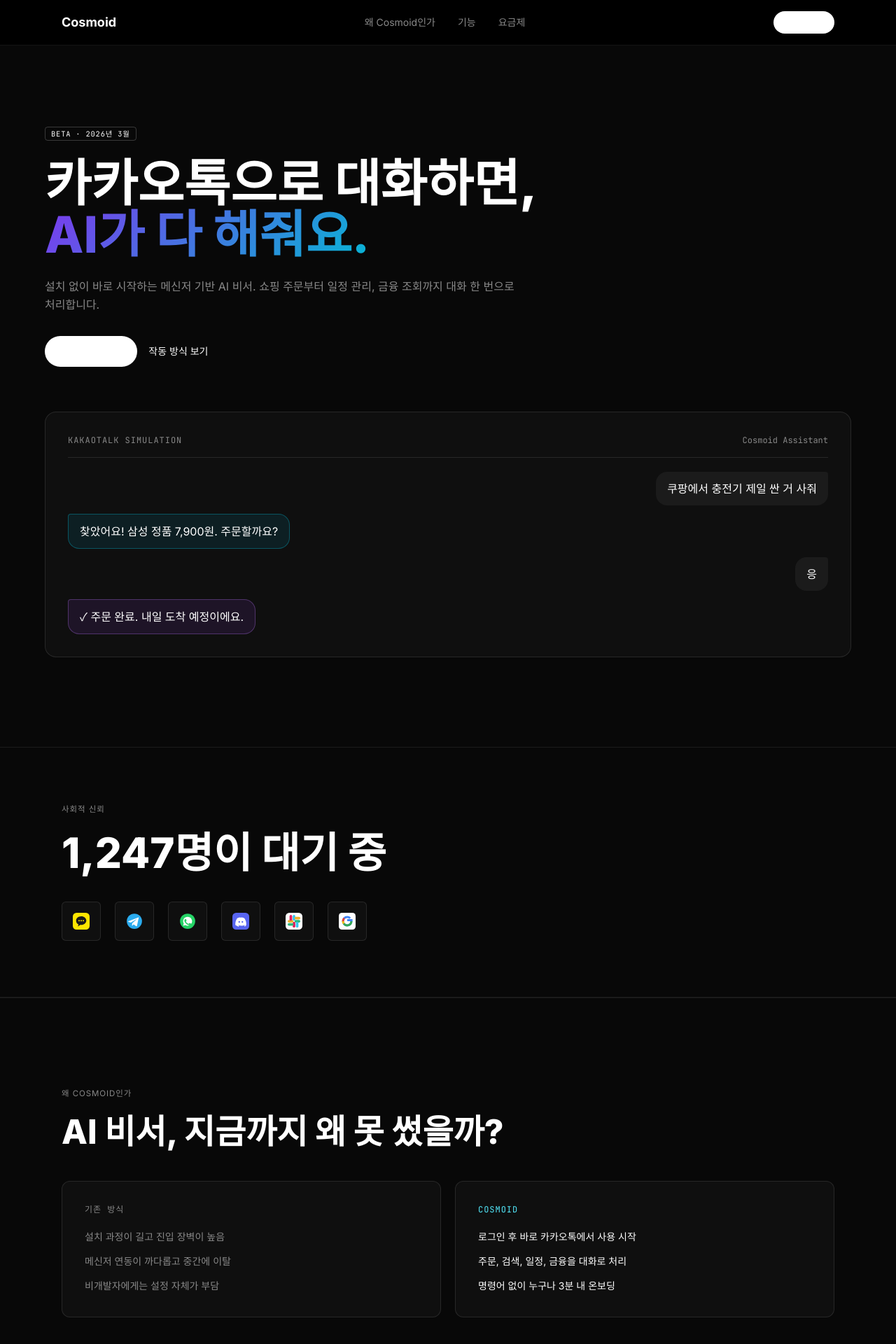
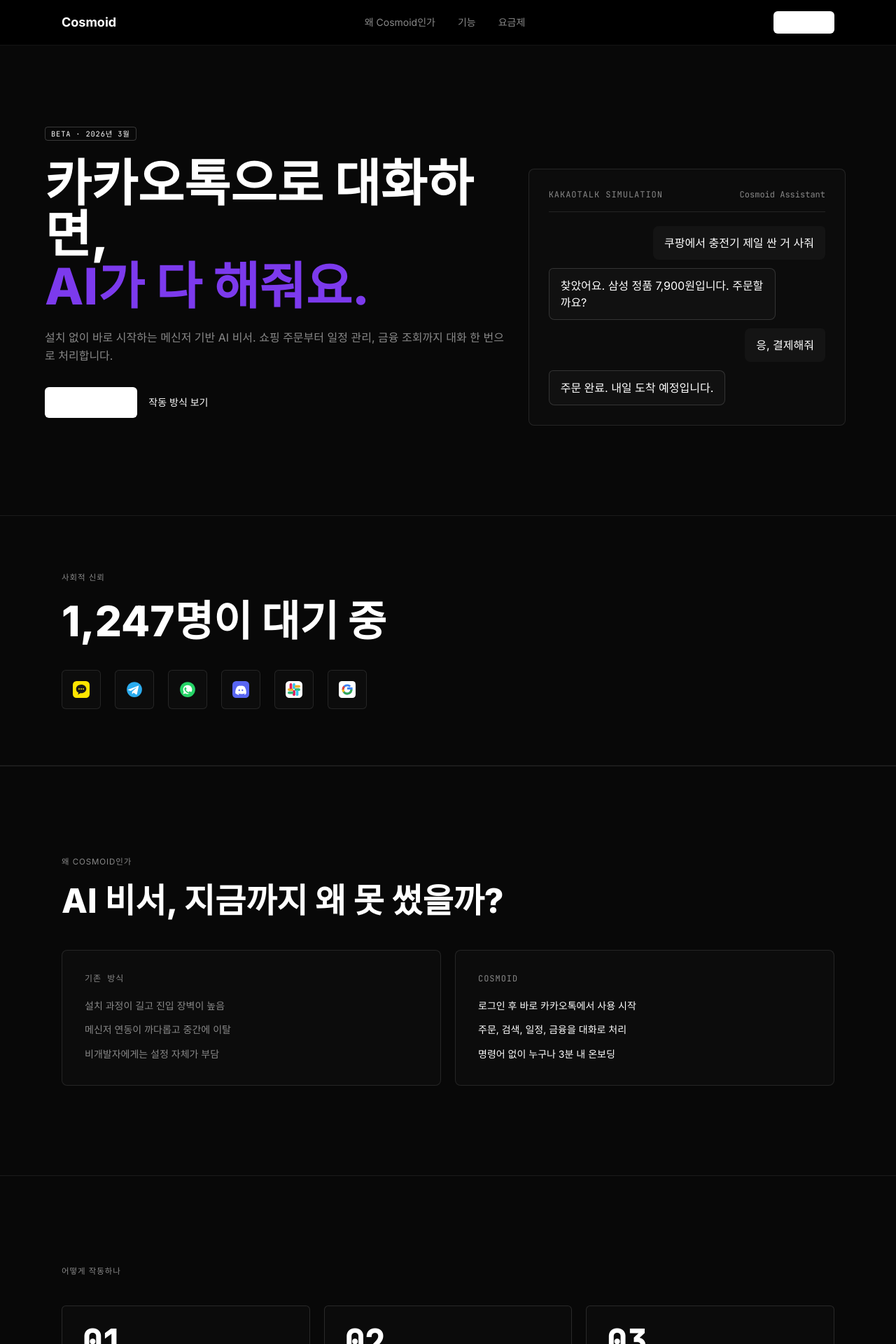
Before and after one commit to seojoonkim/cosmoid, a Next.js app: page / in a window 1280 px wide. Shown: the top 1920 px of the page at 70% size. Built offline with nearby package versions, Linux system fonts and the light colour scheme.

Commit message:
style: AI 느낌 제거 — 글래스모피즘/그라데이션/과다 rounded 축소, 미니멀 다크 톤

```diff
--- a/src/app/globals.css
+++ b/src/app/globals.css
@@ -6,7 +6,6 @@
   --text: #ffffff;
   --muted: #888888;
   --purple: #7c3aed;
-  --cyan: #06b6d4;
 }
 
 * {
@@ -45,13 +44,6 @@ a {
   border-radius: 4px;
 }
 
-.gradient-text {
-  background: linear-gradient(135deg, var(--purple), var(--cyan));
-  -webkit-background-clip: text;
-  -webkit-text-fill-color: transparent;
-  background-clip: text;
-}
-
 .section-label {
   font-size: 0.72rem;
   letter-spacing: 0.08em;
@@ -61,5 +53,5 @@ a {
 
 .minimal-card {
   border: 1px solid rgba(255, 255, 255, 0.1);
-  background: rgba(255, 255, 255, 0.03);
+  background: rgba(255, 255, 255, 0.02);
 }
--- a/src/components/BetaCTA.tsx
+++ b/src/components/BetaCTA.tsx
@@ -1,6 +1,6 @@
 export default function BetaCTA() {
   return (
-    <section id="beta" className="border-t border-white/8 py-24 md:py-32">
+    <section id="beta" className="border-t border-white/8 bg-[#080808] py-24 md:py-32">
       <div className="mx-auto max-w-4xl px-6">
         <p className="section-label">지금 시작하기</p>
         <h2 className="mt-4 text-3xl font-extrabold leading-tight md:text-5xl">
@@ -12,11 +12,11 @@ export default function BetaCTA() {
           <input
             type="email"
             placeholder="you@company.com"
-            className="h-12 flex-1 rounded-md border border-white/15 bg-transparent px-4 text-sm text-white outline-none placeholder:text-[#666] focus:border-cyan-400"
+            className="h-12 flex-1 rounded-md border border-white/15 bg-transparent px-4 text-sm text-white outline-none placeholder:text-[#666] focus:border-[#7c3aed]"
           />
           <button
             type="submit"
-            className="h-12 rounded-md bg-white px-6 text-sm font-semibold text-black transition-opacity hover:opacity-90"
+            className="h-12 rounded-md border border-white bg-white px-6 text-sm font-semibold text-black transition-opacity hover:opacity-90"
           >
             베타 신청
           </button>
--- a/src/components/Features.tsx
+++ b/src/components/Features.tsx
@@ -16,7 +16,7 @@ export default function Features() {
         <p className="section-label">무엇을 해줄 수 있나</p>
         <div className="mt-10 grid gap-4 sm:grid-cols-2 lg:grid-cols-3">
           {features.map((feature) => (
-            <article key={feature.title} className="minimal-card rounded-xl p-6">
+            <article key={feature.title} className="rounded-md border border-white/12 bg-[#0b0b0b] p-6">
               <Image src={feature.icon} alt={feature.title} width={28} height={28} className="h-7 w-7" />
               <h3 className="mt-5 text-lg font-semibold">{feature.title}</h3>
               <p className="mt-2 text-sm text-[#888]">{feature.desc}</p>
--- a/src/components/Hero.tsx
+++ b/src/components/Hero.tsx
@@ -1,13 +1,14 @@
 export default function Hero() {
   return (
-    <section className="px-6 pb-24 pt-20 md:pb-32 md:pt-28">
+    <section className="bg-[#080808] px-6 pb-24 pt-20 md:pb-32 md:pt-28">
       <div className="mx-auto max-w-6xl">
-        <div className="max-w-3xl">
-          <span className="badge text-white">BETA · 2026년 3월</span>
+        <div className="md:grid md:grid-cols-12 md:gap-8">
+          <div className="max-w-3xl md:col-span-7">
+            <span className="badge bg-transparent text-white">BETA · 2026년 3월</span>
             <h1 className="mt-6 text-4xl font-extrabold leading-tight md:text-7xl md:leading-[1.02]">
               카카오톡으로 대화하면,
               <br />
-            <span className="gradient-text">AI가 다 해줘요.</span>
+              <span className="text-[#7c3aed]">AI가 다 해줘요.</span>
             </h1>
             <p className="mt-6 max-w-2xl text-sm leading-relaxed text-[#888] md:text-base">
               설치 없이 바로 시작하는 메신저 기반 AI 비서. 쇼핑 주문부터 일정 관리, 금융 조회까지 대화 한 번으로
@@ -16,7 +17,7 @@ export default function Hero() {
             <div className="mt-8 flex flex-wrap items-center gap-4">
               <a
                 href="#beta"
-              className="rounded-full bg-white px-6 py-3 text-sm font-semibold text-black transition-opacity hover:opacity-90"
+                className="rounded-md bg-white px-6 py-3 text-sm font-semibold text-black transition-opacity hover:opacity-90"
               >
                 베타 바로 신청
               </a>
@@ -26,28 +27,29 @@ export default function Hero() {
             </div>
           </div>
 
-        <div className="minimal-card mt-12 rounded-2xl p-5 md:mt-16 md:p-8">
+          <div className="minimal-card mt-12 rounded-lg p-5 md:col-span-5 md:mt-16 md:mr-2 md:p-7">
             <div className="mb-5 flex items-center justify-between border-b border-white/10 pb-4">
               <p className="mono text-xs uppercase tracking-[0.08em] text-[#888]">Kakaotalk Simulation</p>
               <p className="mono text-xs text-[#888]">Cosmoid Assistant</p>
             </div>
             <div className="space-y-3 text-sm md:text-base">
               <div className="flex justify-end">
-              <div className="max-w-[80%] rounded-2xl rounded-tr-sm bg-[#1b1b1b] px-4 py-3 text-white">
+                <div className="max-w-[82%] rounded-lg rounded-tr-md bg-[#141414] px-4 py-3 text-white">
                   쿠팡에서 충전기 제일 싼 거 사줘
                 </div>
               </div>
               <div className="flex justify-start">
-              <div className="max-w-[80%] rounded-2xl rounded-tl-sm border border-cyan-400/30 bg-cyan-500/10 px-4 py-3 text-white">
-                찾았어요! 삼성 정품 7,900원. 주문할까요?
+                <div className="max-w-[82%] rounded-lg rounded-tl-md border border-white/15 bg-[#111111] px-4 py-3 text-white">
+                  찾았어요. 삼성 정품 7,900원입니다. 주문할까요?
                 </div>
               </div>
               <div className="flex justify-end">
-              <div className="max-w-[80%] rounded-2xl rounded-tr-sm bg-[#1b1b1b] px-4 py-3 text-white">응</div>
+                <div className="max-w-[82%] rounded-lg rounded-tr-md bg-[#141414] px-4 py-3 text-white">응, 결제해줘</div>
               </div>
               <div className="flex justify-start">
-              <div className="max-w-[80%] rounded-2xl rounded-tl-sm border border-purple-400/30 bg-purple-500/10 px-4 py-3 text-white">
-                ✓ 주문 완료. 내일 도착 예정이에요.
+                <div className="max-w-[82%] rounded-lg rounded-tl-md border border-white/15 bg-[#111111] px-4 py-3 text-white">
+                  주문 완료. 내일 도착 예정입니다.
+                </div>
               </div>
             </div>
           </div>
--- a/src/components/HowItWorks.tsx
+++ b/src/components/HowItWorks.tsx
@@ -23,7 +23,7 @@ export default function HowItWorks() {
         <p className="section-label">어떻게 작동하나</p>
         <div className="mt-10 grid gap-5 md:grid-cols-3">
           {steps.map((step) => (
-            <article key={step.number} className="minimal-card rounded-xl p-6 md:p-7">
+            <article key={step.number} className="rounded-md border border-white/12 bg-[#0b0b0b] p-6 md:p-7">
               <p className="mono text-4xl font-bold leading-none text-white md:text-5xl">{step.number}</p>
               <h3 className="mt-6 text-xl font-semibold">{step.title}</h3>
               <p className="mt-3 text-sm leading-relaxed text-[#888]">{step.description}</p>
--- a/src/components/Nav.tsx
+++ b/src/components/Nav.tsx
@@ -1,6 +1,6 @@
 export default function Nav() {
   return (
-    <nav className="sticky top-0 z-50 border-b border-white/8 bg-black/90 backdrop-blur-md">
+    <nav className="sticky top-0 z-50 border-b border-white/8 bg-black/90">
       <div className="mx-auto flex max-w-6xl items-center justify-between px-6 py-4">
         <a href="#" className="text-lg font-bold text-white">
           Cosmoid
@@ -18,7 +18,7 @@ export default function Nav() {
         </div>
         <a
           href="#beta"
-          className="rounded-full bg-white px-4 py-1.5 text-sm font-semibold text-black transition-opacity hover:opacity-90"
+          className="rounded-md bg-white px-4 py-1.5 text-sm font-semibold text-black transition-opacity hover:opacity-90"
         >
           베타 신청
         </a>
--- a/src/components/Pricing.tsx
+++ b/src/components/Pricing.tsx
@@ -32,8 +32,8 @@ export default function Pricing() {
           {plans.map((plan) => (
             <article
               key={plan.name}
-              className={`rounded-xl border p-6 ${
-                plan.featured ? "border-white bg-white text-black" : "border-white/10 bg-white/[0.03] text-white"
+              className={`rounded-lg border p-6 ${
+                plan.featured ? "border-white bg-white text-black" : "border-white/8 bg-black text-white"
               }`}
             >
               <div className="flex items-center justify-between">
@@ -50,10 +50,8 @@ export default function Pricing() {
                 ))}
               </ul>
               <button
-                className={`mt-8 w-full rounded-full px-4 py-2.5 text-sm font-semibold ${
-                  plan.featured
-                    ? "bg-black text-white"
-                    : "bg-gradient-to-r from-purple-600 to-cyan-500 text-white"
+                className={`mt-8 w-full rounded-md border px-4 py-2.5 text-sm font-semibold ${
+                  plan.featured ? "border-black bg-black text-white" : "border-white/15 bg-white text-black"
                 }`}
               >
                 {plan.cta}
--- a/src/components/WhyCosmoid.tsx
+++ b/src/components/WhyCosmoid.tsx
@@ -6,7 +6,7 @@ export default function WhyCosmoid() {
         <h2 className="mt-4 text-3xl font-extrabold leading-tight md:text-5xl">AI 비서, 지금까지 왜 못 썼을까?</h2>
 
         <div className="mt-10 grid gap-5 md:grid-cols-2">
-          <div className="minimal-card rounded-xl p-6 md:p-8">
+          <div className="minimal-card rounded-lg p-6 md:p-8">
             <p className="mono text-xs uppercase tracking-[0.08em] text-[#888]">기존 방식</p>
             <ul className="mt-5 space-y-3 text-sm leading-relaxed text-[#888]">
               <li>설치 과정이 길고 진입 장벽이 높음</li>
@@ -14,8 +14,8 @@ export default function WhyCosmoid() {
               <li>비개발자에게는 설정 자체가 부담</li>
             </ul>
           </div>
-          <div className="minimal-card rounded-xl border-purple-500/40 bg-purple-500/[0.08] p-6 md:p-8">
-            <p className="mono text-xs uppercase tracking-[0.08em] text-cyan-300">Cosmoid</p>
+          <div className="minimal-card rounded-lg p-6 md:p-8">
+            <p className="mono text-xs uppercase tracking-[0.08em] text-[#888]">Cosmoid</p>
             <ul className="mt-5 space-y-3 text-sm leading-relaxed text-white">
               <li>로그인 후 바로 카카오톡에서 사용 시작</li>
               <li>주문, 검색, 일정, 금융을 대화로 처리</li>
```
Also changed, not shown: src/components/MultiAgent.tsx (+18 -3 lines). Lines whose indentation alone changed are shown as unchanged.
